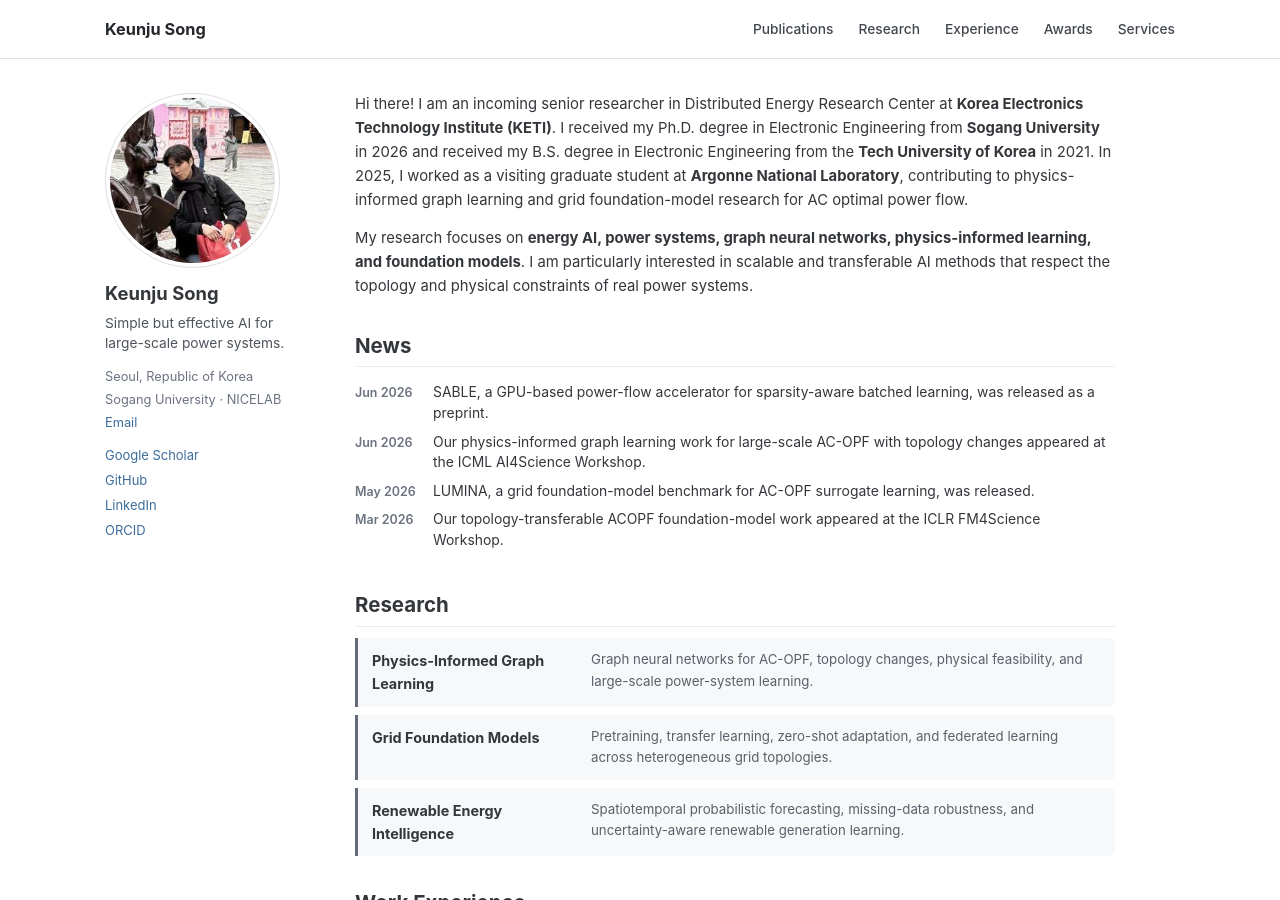
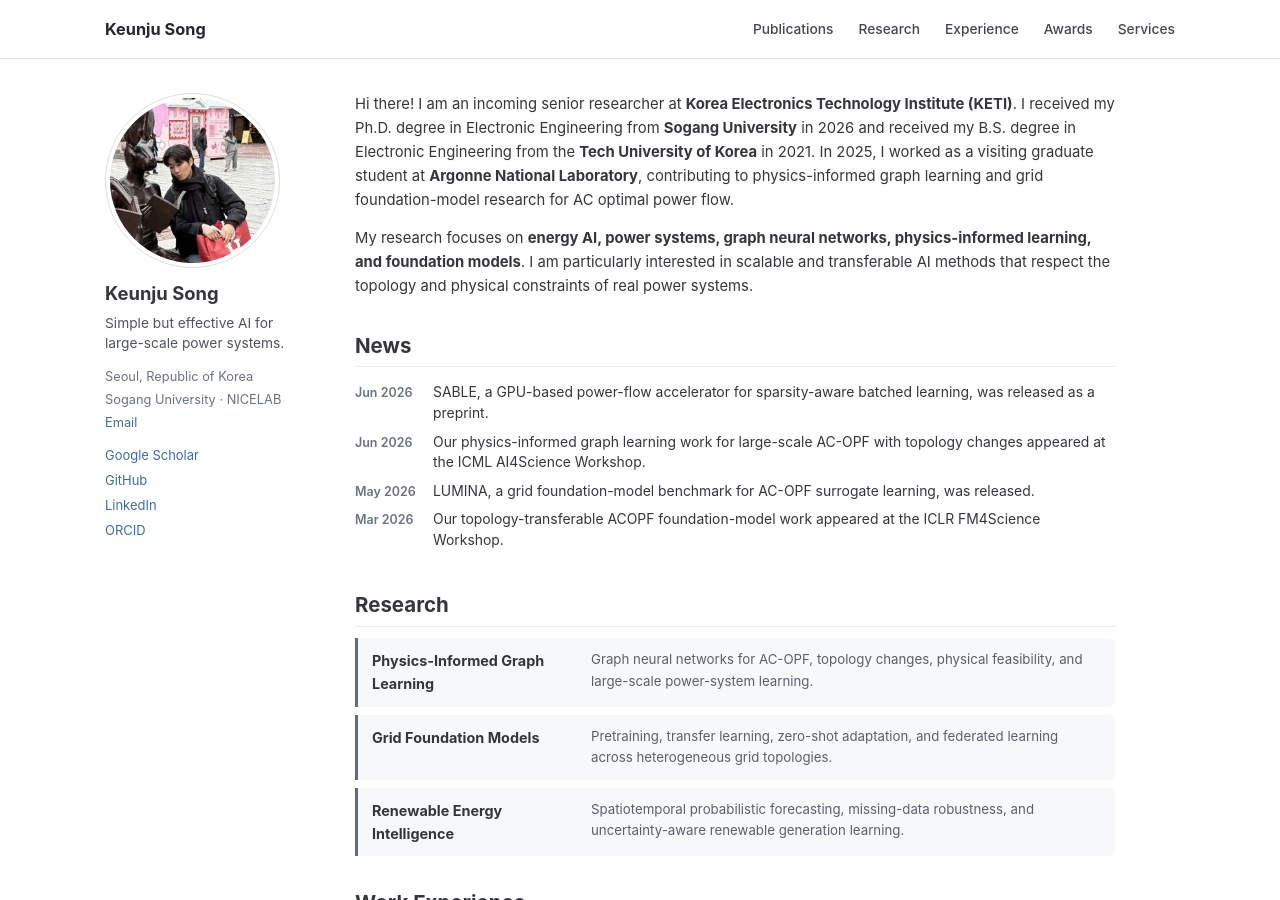
Before and after one commit to KeunJuSong/keunjusong.github.io, a Jekyll site: the page built from _pages/about.md, in a window 1280 px wide and 900 px high. Built offline with Jekyll 4.4.1, drawn with Linux system fonts in a browser that asks for light colours.

Commit message:
Update about.md

```diff
--- a/_pages/about.md
+++ b/_pages/about.md
@@ -4,7 +4,7 @@ permalink: /
 title: "Keunju Song"
 ---
 
-Hi there! I am an incoming senior researcher in Distributed Energy Research Center at **Korea Electronics Technology Institute (KETI)**. I received my Ph.D. degree in Electronic Engineering from **Sogang University** in 2026 and received my B.S. degree in Electronic Engineering from the **Tech University of Korea** in 2021. In 2025, I worked as a visiting graduate student at **Argonne National Laboratory**, contributing to physics-informed graph learning and grid foundation-model research for AC optimal power flow.
+Hi there! I am an incoming senior researcher at **Korea Electronics Technology Institute (KETI)**. I received my Ph.D. degree in Electronic Engineering from **Sogang University** in 2026 and received my B.S. degree in Electronic Engineering from the **Tech University of Korea** in 2021. In 2025, I worked as a visiting graduate student at **Argonne National Laboratory**, contributing to physics-informed graph learning and grid foundation-model research for AC optimal power flow.
 
 My research focuses on **energy AI, power systems, graph neural networks, physics-informed learning, and foundation models**. I am particularly interested in scalable and transferable AI methods that respect the topology and physical constraints of real power systems.
 
@@ -43,7 +43,7 @@ My research focuses on **energy AI, power systems, graph neural networks, physic
     </div>
   </div>
   <div class="exp-card exp-card-with-logo">
-    <img class="exp-logo" src="/images/logos/keti.png" onerror="this.onerror=null;this.src='/images/logos/keti.png';" alt="KETI logo" />
+    <img class="exp-logo" src="/images/logos/KETI.png" onerror="this.onerror=null;this.src='/images/logos/KETI.png';" alt="KETI logo" />
     <div class="exp-card-body">
       <div class="exp-card-header"><span class="exp-role">Senior Researcher</span><span class="exp-date">2026 Sep. ~ Present</span></div>
       <div class="exp-org">Korea Electronics Technology Institute · Distributed Energy Research Center</div>
```
